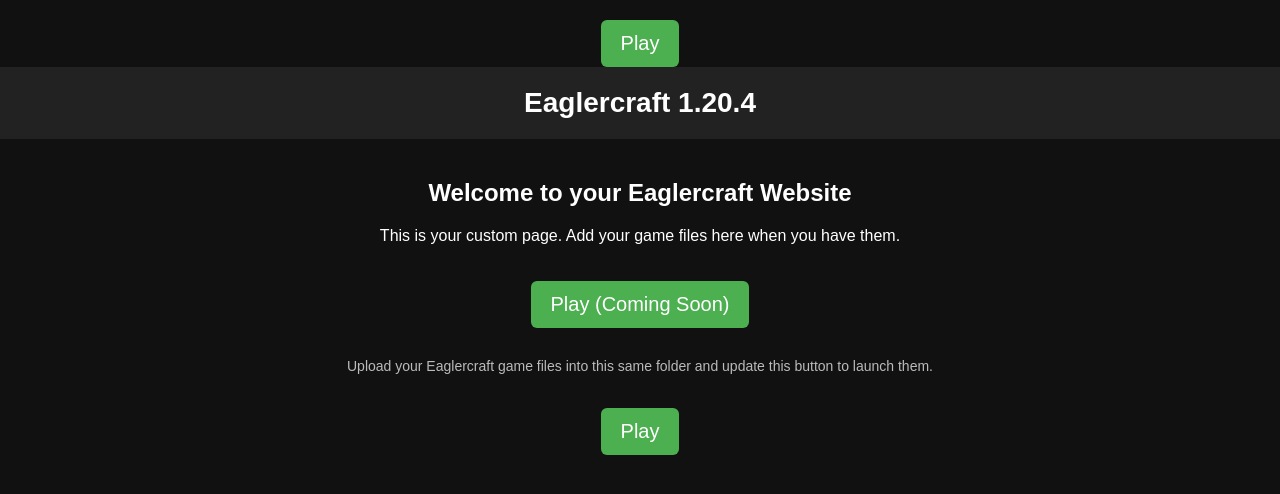
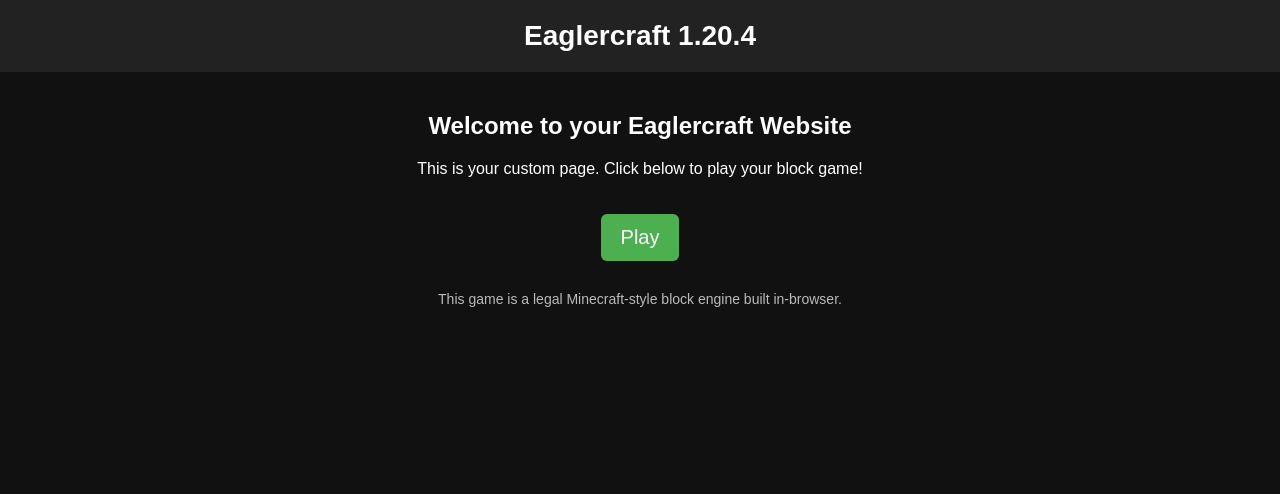
Before and after one commit to JtheJkidd/eaglercraft-site, a plain HTML site: page index.html in a window 1280 px wide. Drawn offline with Linux system fonts and the light colour scheme.

Commit message:
Update index.html content and structure

```diff
--- a/index.html
+++ b/index.html
@@ -1,4 +1,4 @@
-<a class="btn" href="game/game.html">Play</a><!DOCTYPE html><html lang="en">
+<!DOCTYPE html><html lang="en">
 <head>
   <meta charset="UTF-8" />
   <meta name="viewport" content="width=device-width, initial-scale=1.0" />
@@ -45,10 +45,10 @@
 <body>
   <header>Eaglercraft 1.20.4</header>  <div class="container">
     <h2>Welcome to your Eaglercraft Website</h2>
-    <p>This is your custom page. Add your game files here when you have them.</p><a class="btn">Play (Coming Soon)</a>
+    <p>This is your custom page. Click below to play your block game!</p><a class="btn" href="game/game.html">Play</a>
 
-<p class="note">Upload your Eaglercraft game files into this same folder and update this button to launch them.</p>
+<p class="note">This game is a legal Minecraft-style block engine built in-browser.</p>
 
   </div>
 </body>
-</html><a class="btn" href="game/game.html">Play</a>
+</html>
```
